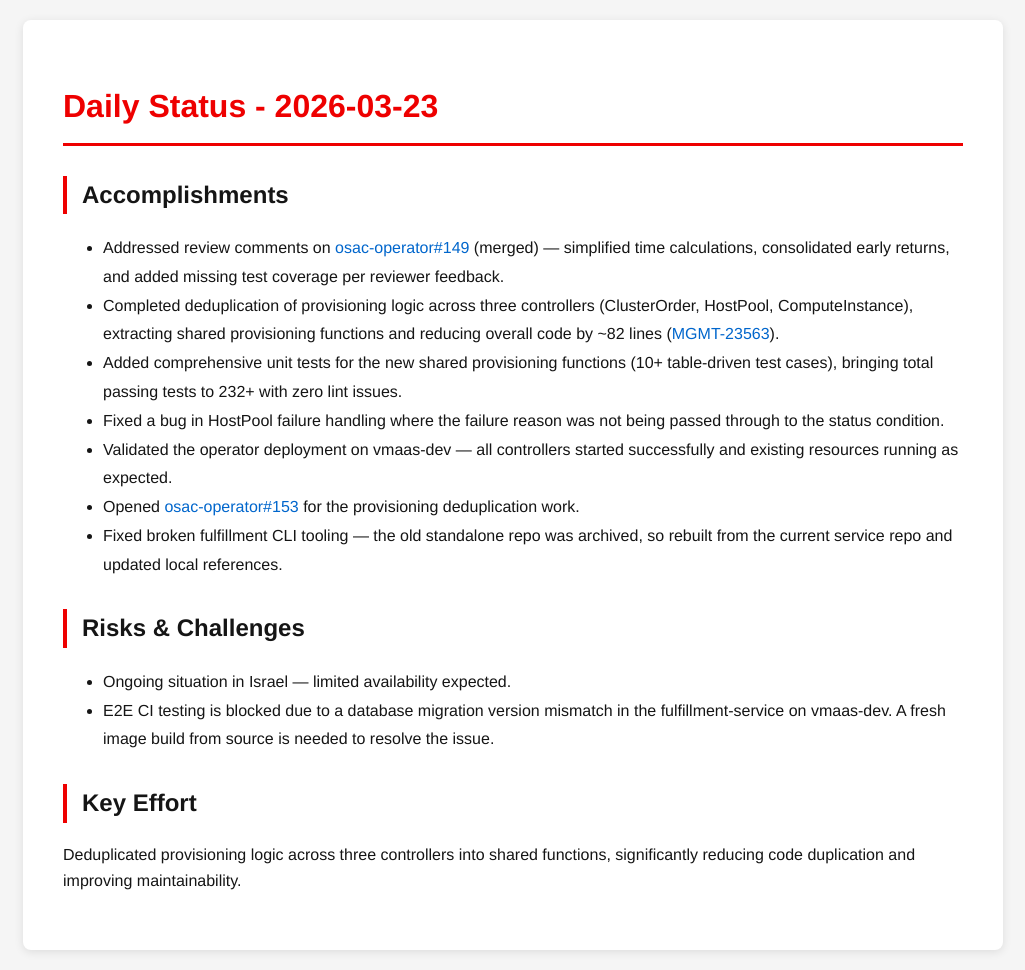
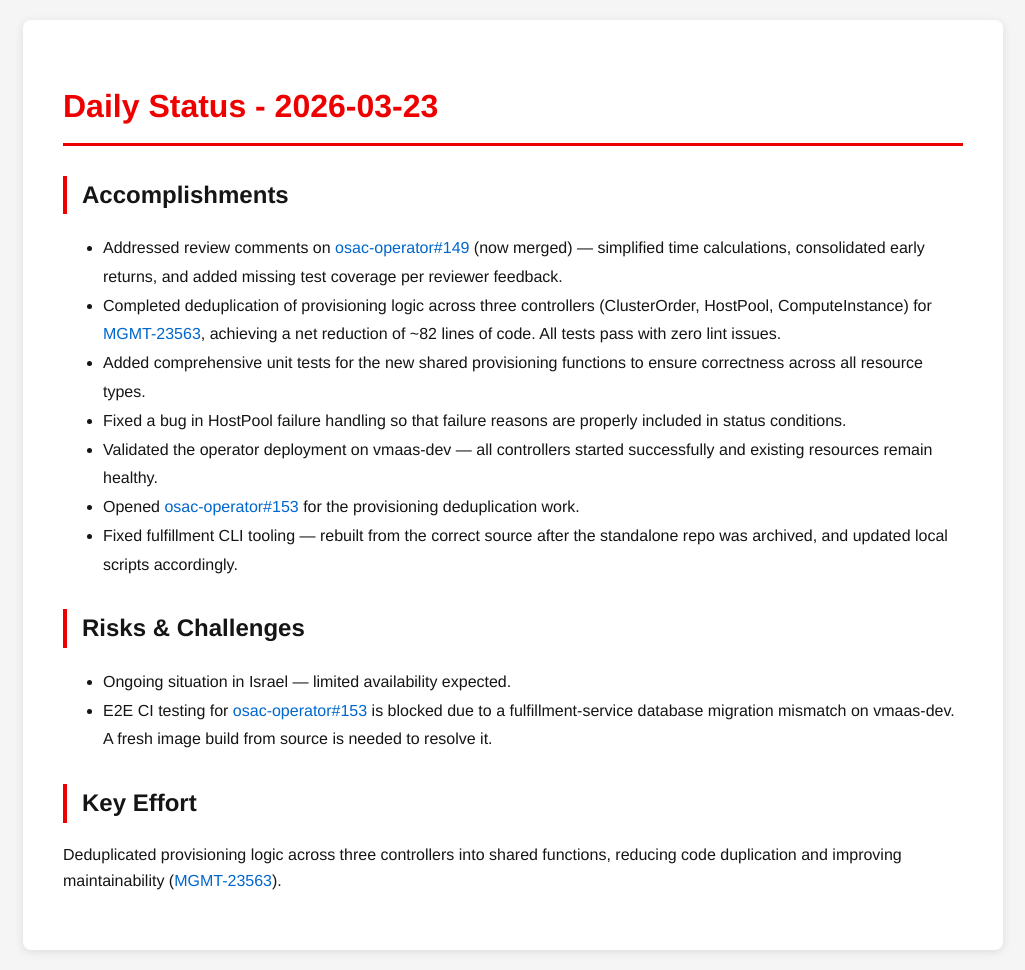
Before and after one commit to tzvatot/daily-status, a Jekyll site: the page built from 2026-03-23.md, in a window 1280 px wide. Shown: the whole page, without its empty margins (127-1152 px from the left). Built offline with Jekyll 4.4.1, drawn with Linux system fonts in a browser that asks for light colours.

Commit message:
Daily status update - 2026-03-23

```diff
--- a/2026-03-23.md
+++ b/2026-03-23.md
@@ -7,17 +7,17 @@ date: 2026-03-23
 # Daily Status - 2026-03-23
 
 ## Accomplishments
-- Addressed review comments on [osac-operator#149](https://github.com/osac-project/osac-operator/pull/149) (merged) — simplified time calculations, consolidated early returns, and added missing test coverage per reviewer feedback.
-- Completed deduplication of provisioning logic across three controllers (ClusterOrder, HostPool, ComputeInstance), extracting shared provisioning functions and reducing overall code by ~82 lines ([MGMT-23563](https://issues.redhat.com/browse/MGMT-23563)).
-- Added comprehensive unit tests for the new shared provisioning functions (10+ table-driven test cases), bringing total passing tests to 232+ with zero lint issues.
-- Fixed a bug in HostPool failure handling where the failure reason was not being passed through to the status condition.
-- Validated the operator deployment on vmaas-dev — all controllers started successfully and existing resources running as expected.
+- Addressed review comments on [osac-operator#149](https://github.com/osac-project/osac-operator/pull/149) (now merged) — simplified time calculations, consolidated early returns, and added missing test coverage per reviewer feedback.
+- Completed deduplication of provisioning logic across three controllers (ClusterOrder, HostPool, ComputeInstance) for [MGMT-23563](https://issues.redhat.com/browse/MGMT-23563), achieving a net reduction of ~82 lines of code. All tests pass with zero lint issues.
+- Added comprehensive unit tests for the new shared provisioning functions to ensure correctness across all resource types.
+- Fixed a bug in HostPool failure handling so that failure reasons are properly included in status conditions.
+- Validated the operator deployment on vmaas-dev — all controllers started successfully and existing resources remain healthy.
 - Opened [osac-operator#153](https://github.com/osac-project/osac-operator/pull/153) for the provisioning deduplication work.
-- Fixed broken fulfillment CLI tooling — the old standalone repo was archived, so rebuilt from the current service repo and updated local references.
+- Fixed fulfillment CLI tooling — rebuilt from the correct source after the standalone repo was archived, and updated local scripts accordingly.
 
 ## Risks & Challenges
 - Ongoing situation in Israel — limited availability expected.
-- E2E CI testing is blocked due to a database migration version mismatch in the fulfillment-service on vmaas-dev. A fresh image build from source is needed to resolve the issue.
+- E2E CI testing for [osac-operator#153](https://github.com/osac-project/osac-operator/pull/153) is blocked due to a fulfillment-service database migration mismatch on vmaas-dev. A fresh image build from source is needed to resolve it.
 
 ## Key Effort
-Deduplicated provisioning logic across three controllers into shared functions, significantly reducing code duplication and improving maintainability.
+Deduplicated provisioning logic across three controllers into shared functions, reducing code duplication and improving maintainability ([MGMT-23563](https://issues.redhat.com/browse/MGMT-23563)).
```
